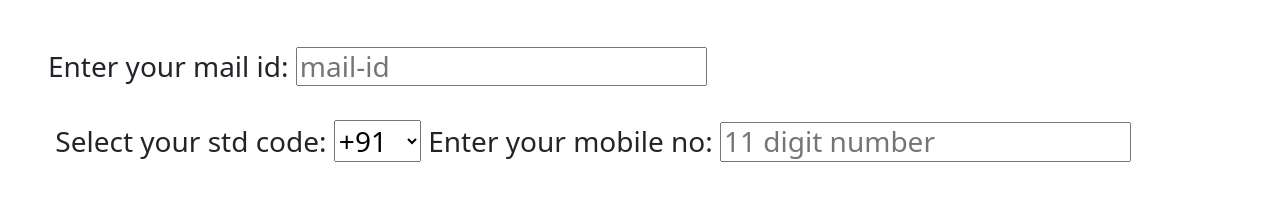
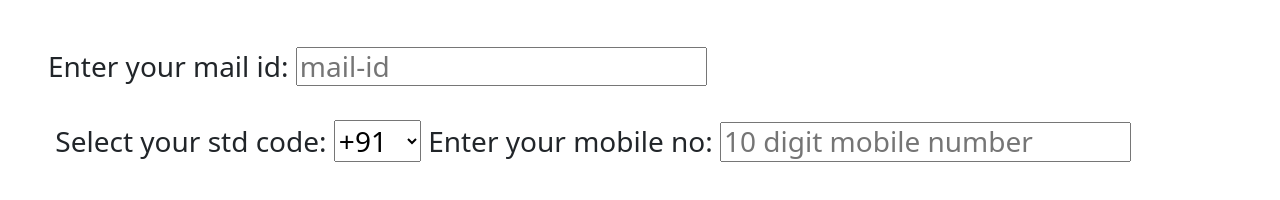
Before and after one commit to karthi22-07/New_Sample_Portfolio, a plain HTML site: page index.html in a window 1280 px wide. Shown: the part 9860-10060 px from the top of the page. Drawn offline with nearby package versions, Linux system fonts and the light colour scheme.

Commit message:
Update index.html

```diff
--- a/index.html
+++ b/index.html
@@ -446,7 +446,7 @@ Select Gender:
 </select>
 
 <label for=""></label>Enter your mobile no:
-<input type="text" name="mn" id="mn" placeholder="11 digit number">
+<input type="text" name="mn" id="mn" placeholder="10 digit mobile number">
 <br>
 <br>
 
```
